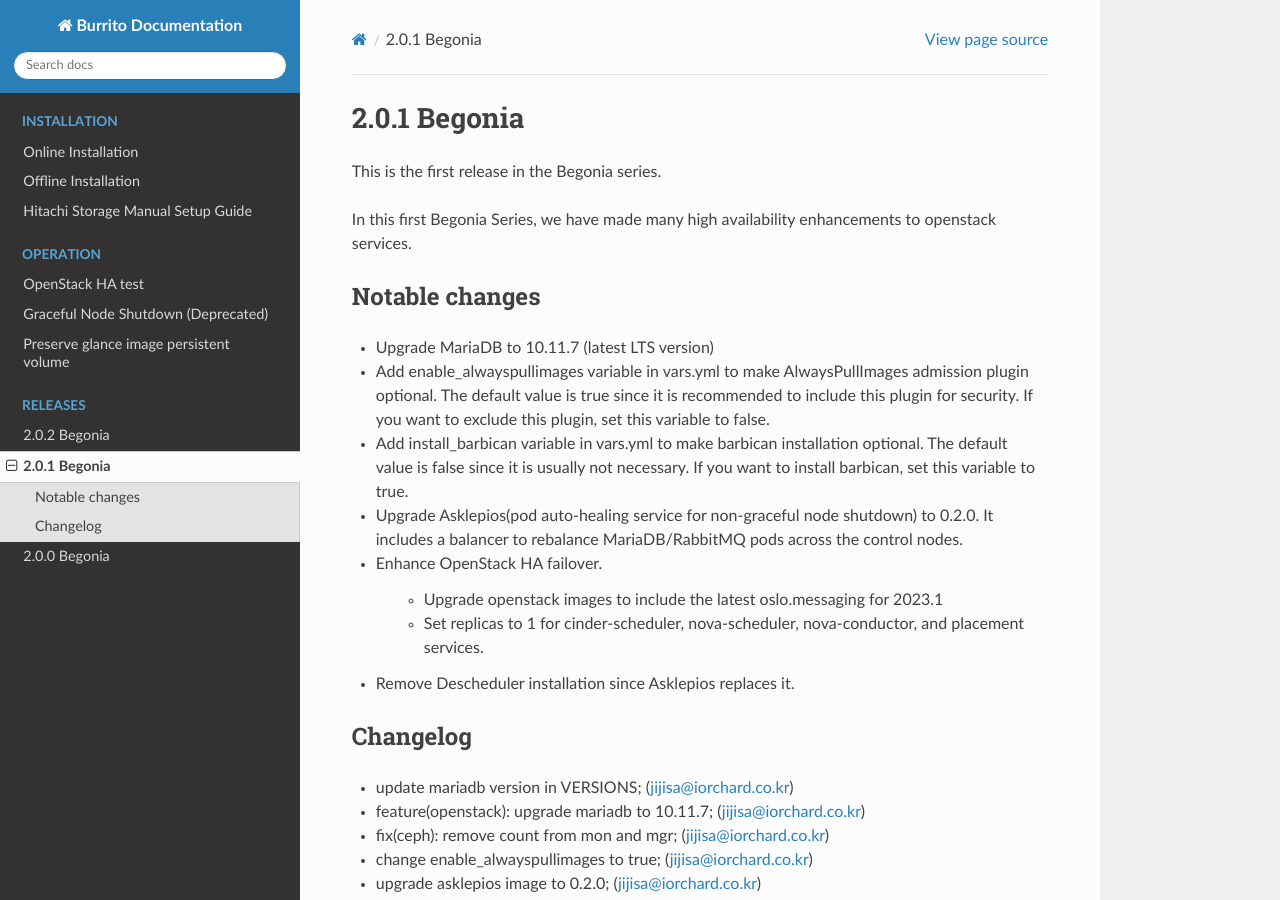
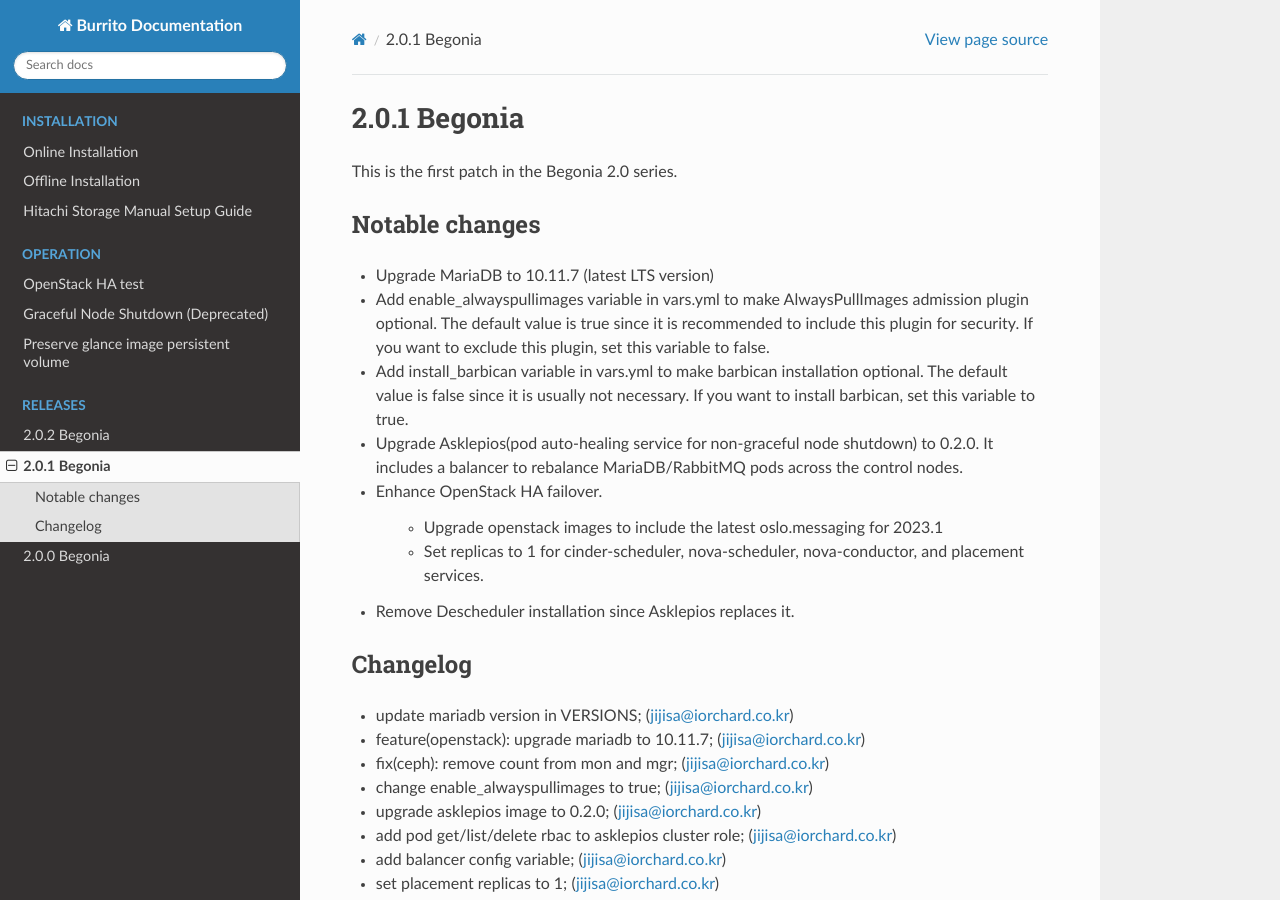
Before and after one commit to iorchard/burrito_docs, a Sphinx documentation site: the page built from source/releases/2.0.1.rst, in a window 1280 px wide and 900 px high. Built offline with Sphinx 7.4.7 and the Read the Docs theme 2.0.0, drawn with Linux system fonts in a browser that asks for light colours; pages that are not in the unit, such as notebooks, are missing from menus.

Commit message:
update 2.0.1 release note

```diff
--- a/source/releases/2.0.1.rst
+++ b/source/releases/2.0.1.rst
@@ -1,10 +1,7 @@
 2.0.1 Begonia
 ==============
 
-This is the first release in the Begonia series.
-
-In this first Begonia Series, we have made many high availability
-enhancements to openstack services.
+This is the first patch in the Begonia 2.0 series.
 
 Notable changes
 ----------------
```
